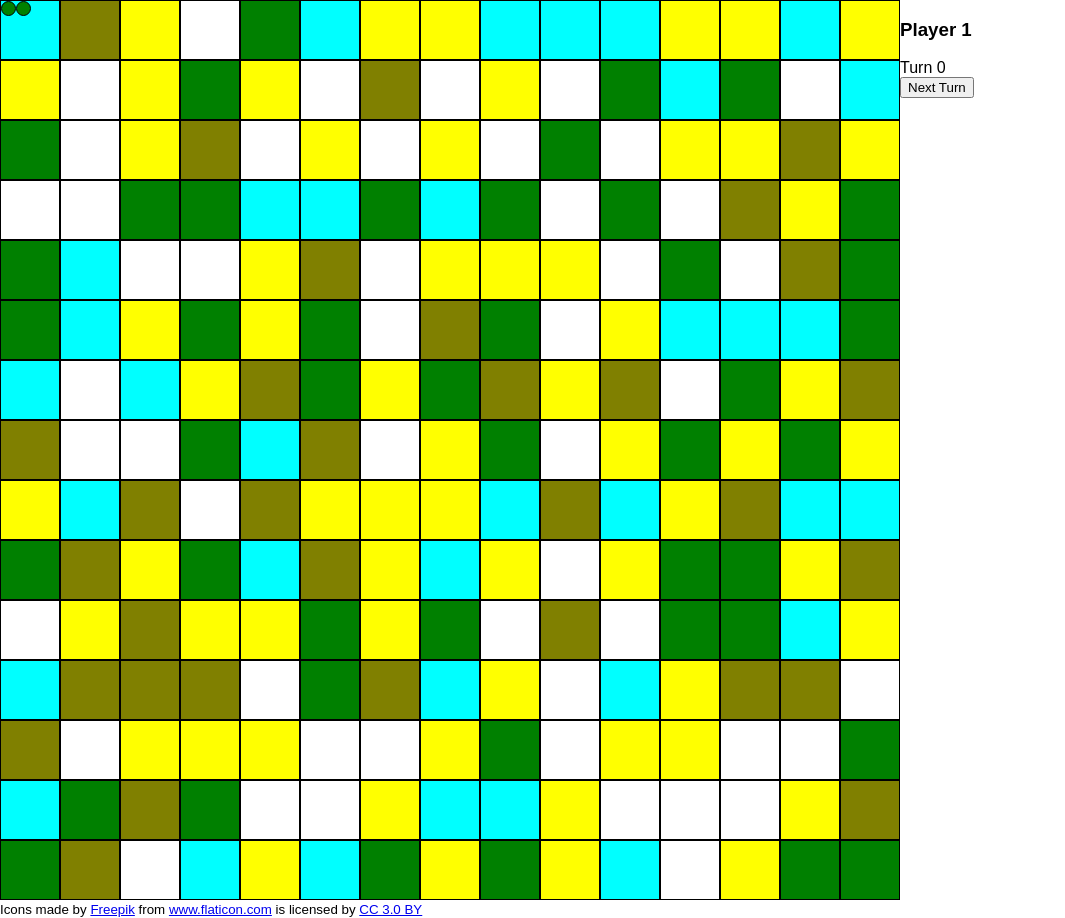
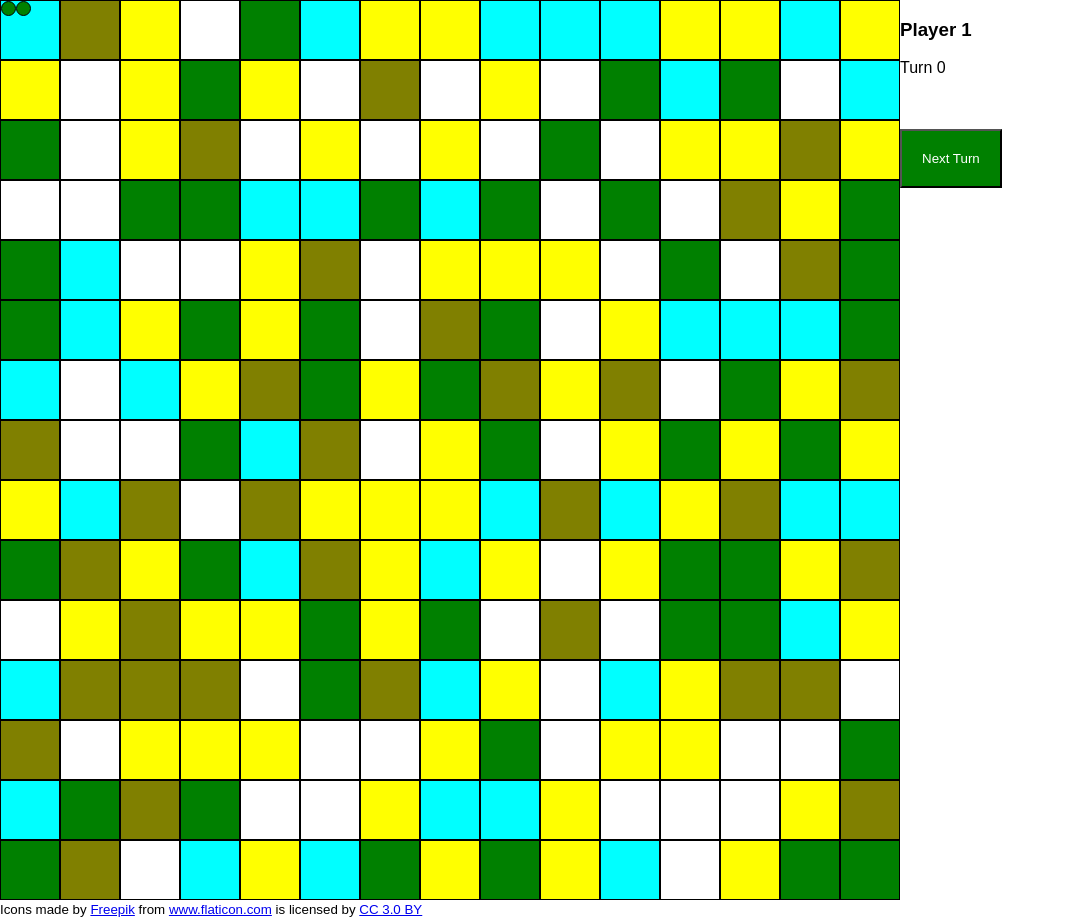
Before and after one commit to juancarloshg/civ, a React (Create React App) app: page /game in a window 1280 px wide. Shown: the whole page, without its empty margins (0-1065 px from the left). Built offline with nearby package versions, Linux system fonts and the light colour scheme.

Commit message:
update nextbutton to display whether there are movements left

```diff
--- /dev/null
+++ b/src/components/game/player/NextTurn.tsx
@@ -0,0 +1,45 @@
+import * as React from 'react'
+import styled from 'styled-components'
+import { connect } from 'react-redux'
+import { createStructuredSelector } from 'reselect'
+import { ApplicationState } from 'src/rootReducer'
+import { actions } from './player.actions'
+import { getAnyMovesLeft } from './player.selectors'
+
+interface StateProps {
+    movesLeft: boolean
+}
+
+interface DispatchProps {
+    nextTurn(): void
+}
+
+type Props = StateProps & DispatchProps
+
+type StyledNextTurnButtonProps = Pick<Props, 'movesLeft'>
+const getBackgroundColor = ({ movesLeft }: StyledNextTurnButtonProps) => (movesLeft ? 'green' : 'red')
+
+const StyledNextTurnButton = styled.button<StyledNextTurnButtonProps>`
+    color: white;
+    background: ${getBackgroundColor};
+    padding: 20px;
+`
+
+const NextTurnBase: React.SFC<Props> = ({ nextTurn, movesLeft }) => (
+    <StyledNextTurnButton movesLeft={movesLeft} onClick={() => nextTurn()}>
+        Next Turn
+    </StyledNextTurnButton>
+)
+
+const mapState = createStructuredSelector<ApplicationState, StateProps>({
+    movesLeft: getAnyMovesLeft
+})
+
+const mapDispatch: DispatchProps = {
+    nextTurn: () => actions.nextTurn()
+}
+
+export const NextTurn = connect<StateProps, DispatchProps>(
+    mapState,
+    mapDispatch
+)(NextTurnBase)
--- a/src/components/game/player/PlayerInfo.tsx
+++ b/src/components/game/player/PlayerInfo.tsx
@@ -10,6 +10,7 @@ import { actions } from './player.actions'
 import { getSelectedUnit, getSelectedExtendedTile, getTurn } from './player.selectors'
 import { TileInfo } from './TileInfo'
 import { UnitInfo } from './UnitInfo'
+import { NextTurn } from './NextTurn'
 
 interface StateProps {
     tile: ExtendedTile | null
@@ -19,19 +20,19 @@ interface StateProps {
 
 interface DispatchProps {
     selectUnit(unit: Unit): void
-    nextTurn(): void
 }
 
 type Props = StateProps & DispatchProps
 
-const PlayerInfoBase: React.SFC<Props> = ({ tile, unit, selectUnit, turn, nextTurn }) => (
+const PlayerInfoBase: React.SFC<Props> = ({ tile, unit, selectUnit, turn }) => (
     <div>
         <h3>Player 1</h3>
         {tile && <TileInfo tile={tile} selectUnit={selectUnit} />}
         {unit && <UnitInfo unit={unit} />}
-        Turn {turn}
+        <p>Turn {turn}</p>
         <br />
-        <button onClick={() => nextTurn()}>Next Turn</button>
+        <br />
+        <NextTurn />
     </div>
 )
 
@@ -42,8 +43,7 @@ const mapState = createStructuredSelector<ApplicationState, StateProps>({
 })
 
 const mapDispatch: DispatchProps = {
-    selectUnit: (unit: Unit) => actions.selectUnit(unit.id),
-    nextTurn: () => actions.nextTurn()
+    selectUnit: (unit: Unit) => actions.selectUnit(unit.id)
 }
 
 export const PlayerInfo = connect<StateProps, DispatchProps>(
--- a/src/components/game/player/player.selectors.ts
+++ b/src/components/game/player/player.selectors.ts
@@ -60,3 +60,8 @@ export const getIsSelectedUnit = createSelector(
     getCurrentUnit,
     equals
 )
+
+export const getAnyMovesLeft = createSelector(
+    getUnits,
+    units => units.some(unit => unit.movementsLeft !== 0)
+)
```
